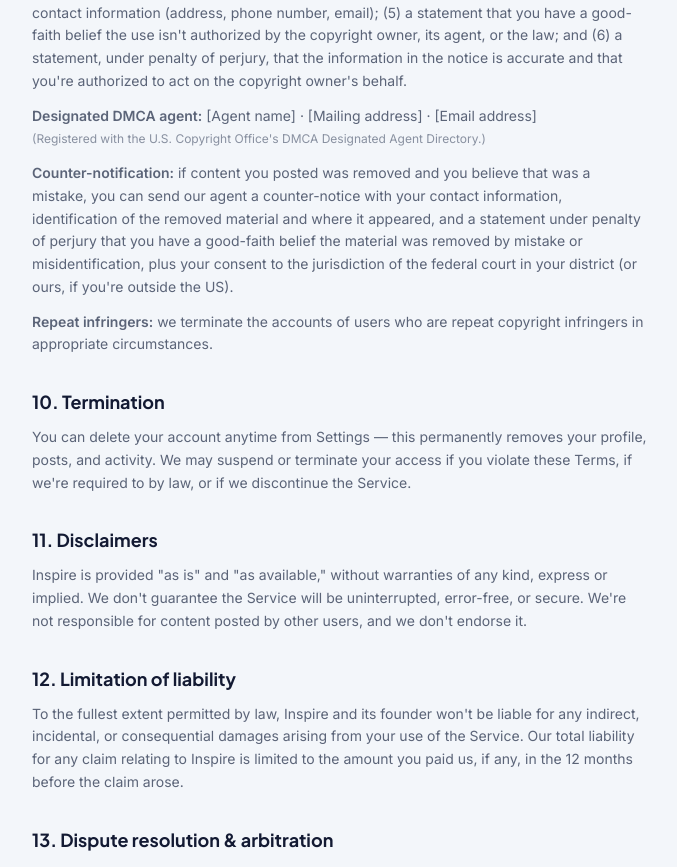
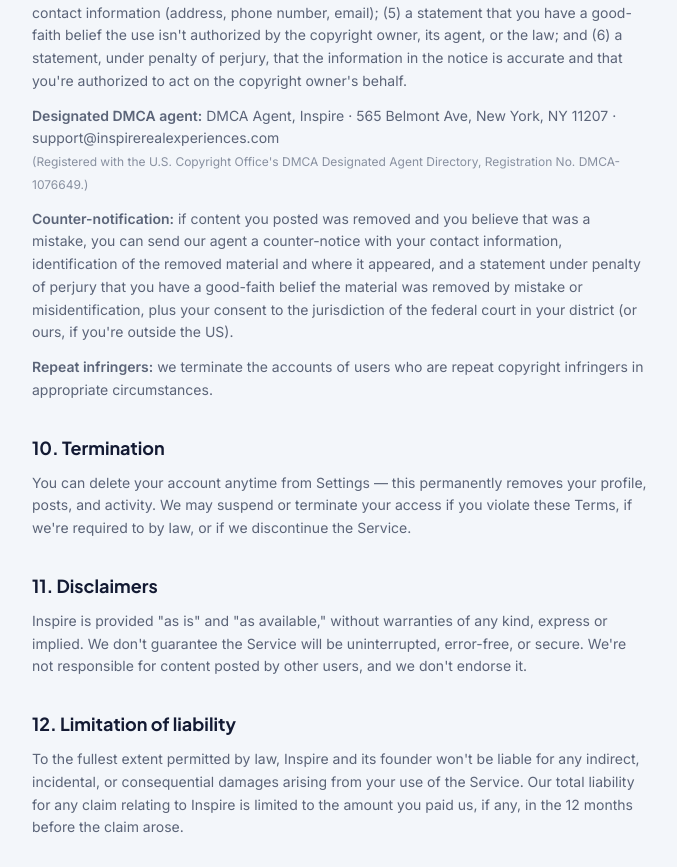
Before and after one commit to dimitrieltell-prog/Inspire, a React (Vite) app in the folder frontend/: page /terms in a window 1280 px wide. Shown: the part 2208-3075 px from the top of the page, without its empty margins (300-977 px from the left). Built offline with nearby package versions, Linux system fonts and the light colour scheme; no server answers; what @capacitor/core would draw is missing.

Commit message:
Add real DMCA designated agent details to Terms of Service
Registration completed with the U.S. Copyright Office (Reg. No. DMCA-1076649),
replacing the placeholder agent contact info.

```diff
--- a/frontend/src/pages/Terms.jsx
+++ b/frontend/src/pages/Terms.jsx
@@ -134,9 +134,9 @@
           authorized to act on the copyright owner's behalf.
         </p>
         <p>
-          <strong>Designated DMCA agent:</strong> [Agent name] · [Mailing address] · [Email address]
+          <strong>Designated DMCA agent:</strong> DMCA Agent, Inspire · 565 Belmont Ave, New York, NY 11207 · support@inspirerealexperiences.com
           <br />
-          <span className="text-xs text-slate-light">(Registered with the U.S. Copyright Office's DMCA Designated Agent Directory.)</span>
+          <span className="text-xs text-slate-light">(Registered with the U.S. Copyright Office's DMCA Designated Agent Directory, Registration No. DMCA-1076649.)</span>
         </p>
         <p>
           <strong>Counter-notification:</strong> if content you posted was removed and you believe
```
